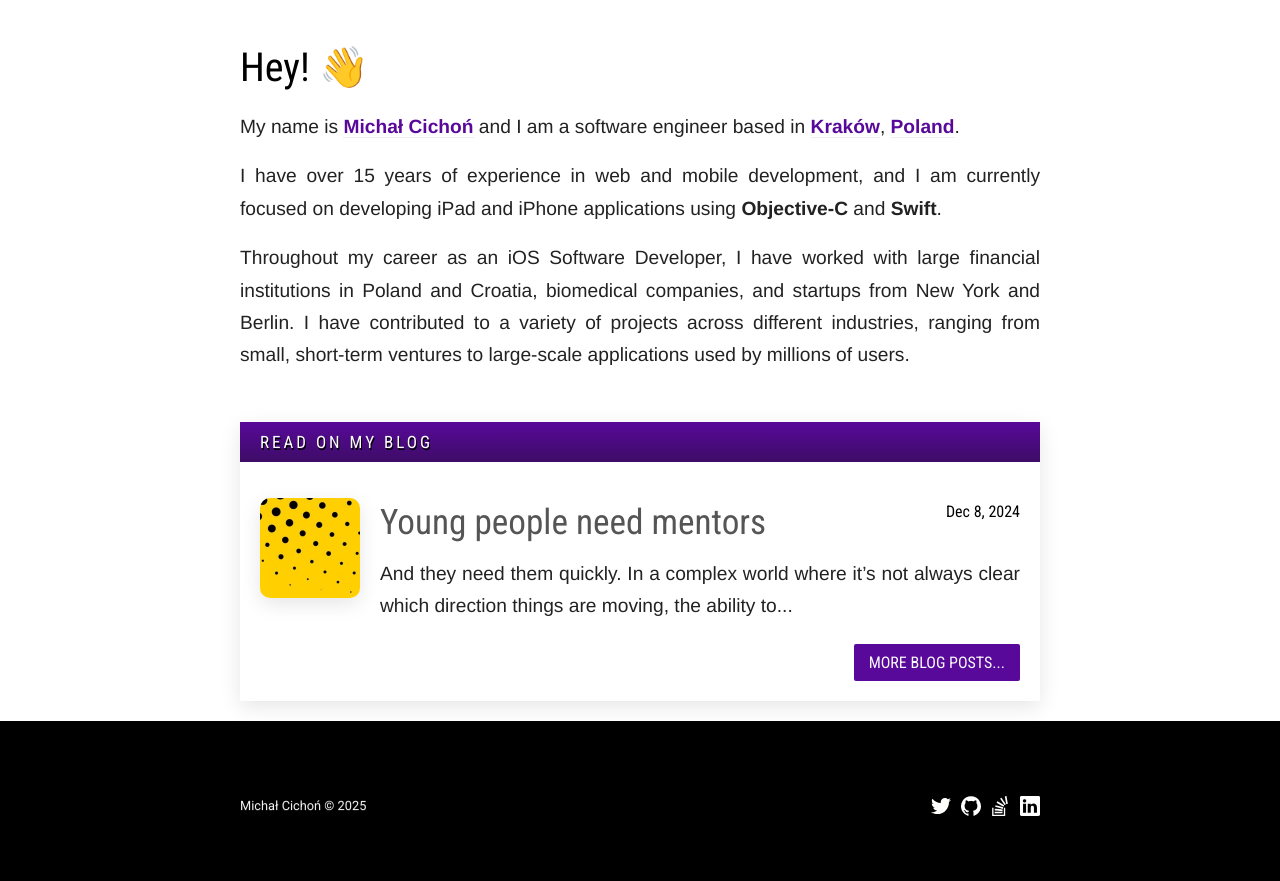
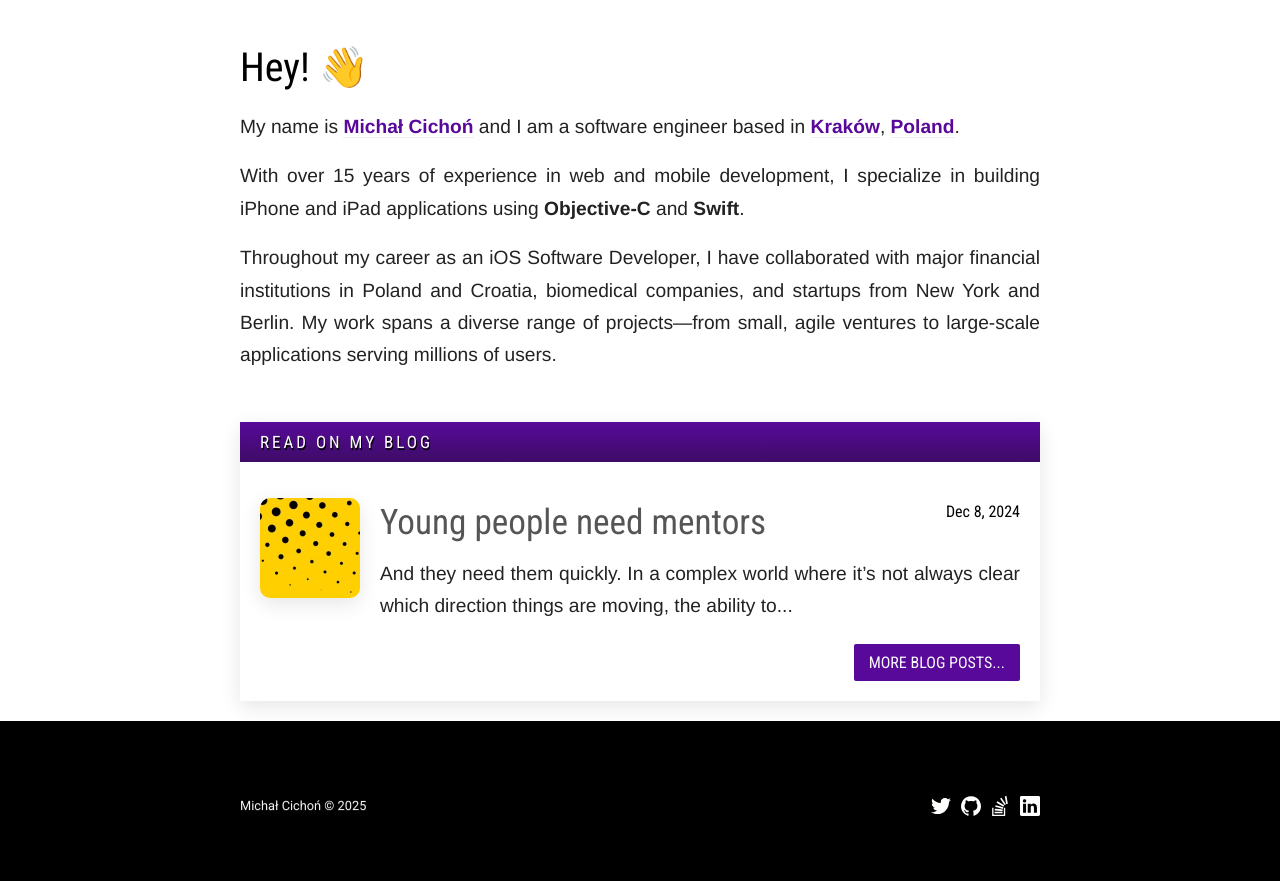
Before and after one commit to michalcichon/michalcichon.github.io, a Jekyll site: the page built from index.html, in a window 1280 px wide. Shown: the part 200-1081 px from the top of the page. Built offline with Jekyll 4.4.1, drawn with Linux system fonts in a browser that asks for light colours.

Commit message:
main page copy

```diff
--- a/index.html
+++ b/index.html
@@ -5,8 +5,8 @@ layout: default
   <div class="post-content">
     <h1>Hey! 👋</h1>
     <p>My name is <a href="https://www.linkedin.com/in/michalcichon">Michał Cichoń</a> and I am a software engineer based in <a href="https://en.wikipedia.org/wiki/Krak%C3%B3w" title="Kraków">Kraków</a>, <a href="https://en.wikipedia.org/wiki/Poland" title="Poland">Poland</a>.</p>
-    <p>I have over 15 years of experience in web and mobile development, and I am currently focused on developing iPad and iPhone applications using <strong>Objective-C</strong> and <strong>Swift</strong>.</p>
-    <p>Throughout my career as an iOS Software Developer, I have worked with large financial institutions in Poland and Croatia, biomedical companies, and startups from New York and Berlin. I have contributed to a variety of projects across different industries, ranging from small, short-term ventures to large-scale applications used by millions of users.</p>
+    <p>With over 15 years of experience in web and mobile development, I specialize in building iPhone and iPad applications using <strong>Objective-C</strong> and <strong>Swift</strong>.</p>
+    <p>Throughout my career as an iOS Software Developer, I have collaborated with major financial institutions in Poland and Croatia, biomedical companies, and startups from New York and Berlin. My work spans a diverse range of projects—from small, agile ventures to large-scale applications serving millions of users.</p>
   </div>
 </article>
 
```
